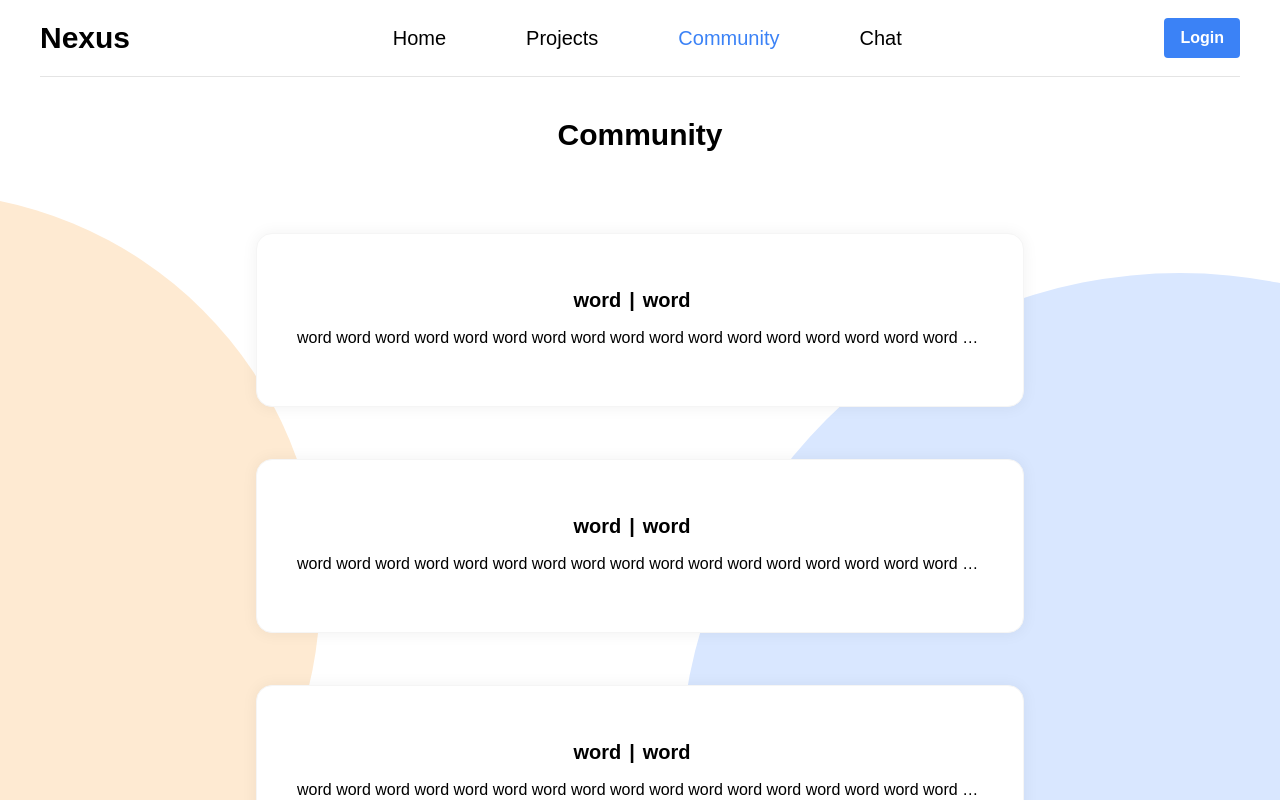
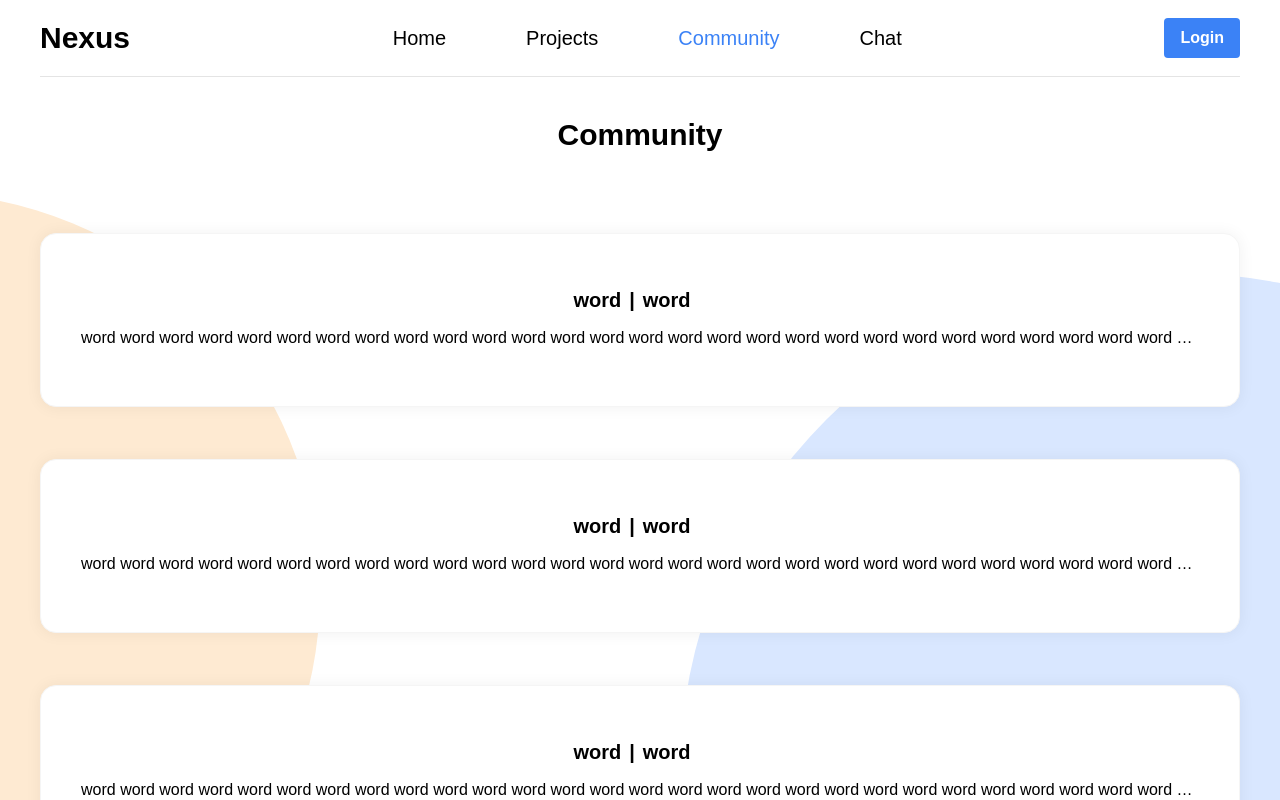
Before and after one commit to wwwcomcomcomcom/nexus-fe, a React (Vite) app: page /posts in a window 1280 px wide. Shown: the top 800 px of the page. Built offline with nearby package versions, Linux system fonts and the light colour scheme; a web font is replaced by a local one.

Commit message:
너비 증가가

```diff
--- a/src/component/PostList.tsx
+++ b/src/component/PostList.tsx
@@ -53,7 +53,7 @@ export default function PostList({
       <div className="grid w-full relative">
         <div className="w-full h-full absolute overflow-hidden">
           <motion.div
-            className="w-[800px] h-[800px] bg-[#feead2] rounded-full absolute right-3/4"
+            className="w-[80rem] h-[800px] bg-[#feead2] rounded-full absolute right-3/4"
             style={{ translateY: translateY1 }}
           ></motion.div>
           <motion.div
@@ -66,7 +66,7 @@ export default function PostList({
           ></motion.div>
         </div>
         <div className="grid px-10 py-6 justify-center w-full place-items-center">
-          <div className="grid grid-cols-1 gap-9 relative z-10 w-full max-w-screen-md">
+          <div className="grid grid-cols-1 gap-9 relative z-10 w-full max-w-screen-xl">
             {posts.map((post) => (
               <PostCard key={post.id} post={post} />
             ))}
```
